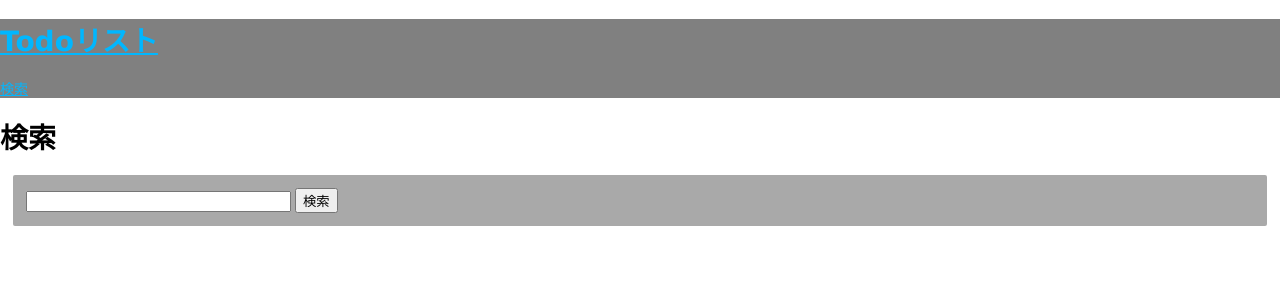
After one commit to N-takumi/Step2, a Node server app: page /search in a window 1280 px wide. The commit adds this page. Shown: the top 300 px of the page. Run offline with Node 20, Linux system fonts and the light colour scheme; some libraries are stand-ins or nearby versions.

Commit message:
Todo検索画面の追加

```diff
--- a/todoList/app.js
+++ b/todoList/app.js
@@ -129,7 +129,6 @@ app.post('/todo', function(req, res) {
   var listName = req.body.listName;
   // ToDoの名前と期限のパラーメタがあればMongoDBに保存
   if(name && limit) {
-
     todo.text = name;
     todo.limitDate = limit;
     todo.listName = listName;
@@ -138,6 +137,11 @@ app.post('/todo', function(req, res) {
   } else {
     res.send(false);
   }
+});
+
+//リスト,Todo検索検索ページにアクセス
+app.get('/search',function(req,res){
+  res.render('search');
 });
 
 // catch 404 and forward to error handler
--- /dev/null
+++ b/todoList/public/javascripts/search.js
@@ -0,0 +1,5 @@
+
+//検索ボタンクリック時
+$('#searchBtn').click(function(){
+console.log($('#searchText').val());
+});
--- a/todoList/views/header.ejs
+++ b/todoList/views/header.ejs
@@ -7,5 +7,5 @@
 <body>
   <div id="header">
     <h1><a href="/">Todoリスト</a></h1>
-    <p>検索</p>
+    <p><a href="/search">検索</a></p>
   </div>
--- /dev/null
+++ b/todoList/views/search.ejs
@@ -0,0 +1,16 @@
+<% include header %>
+
+<h1>検索</h1>
+
+<%#検索フォーム%>
+<div class="Form">
+  <form id="form">
+    <input id='searchText' type="text" size="30">
+    <input id='searchBtn' type="button" value="検索">
+  </form>
+</div>
+
+<script src="http://code.jquery.com/jquery-2.0.0.min.js"></script>
+<script src="../javascripts/search.js"></script>
+
+<% include footer %>
```
